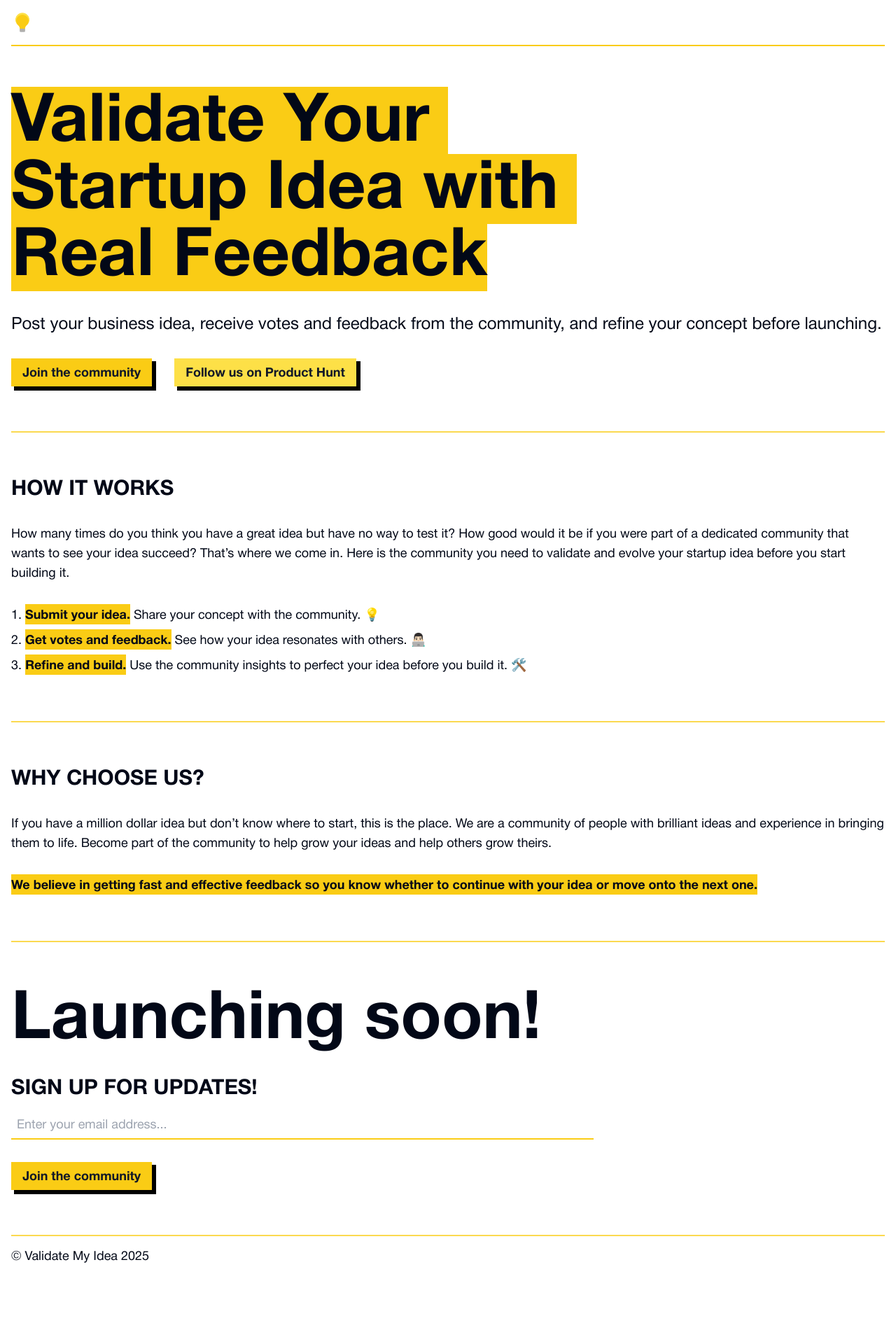
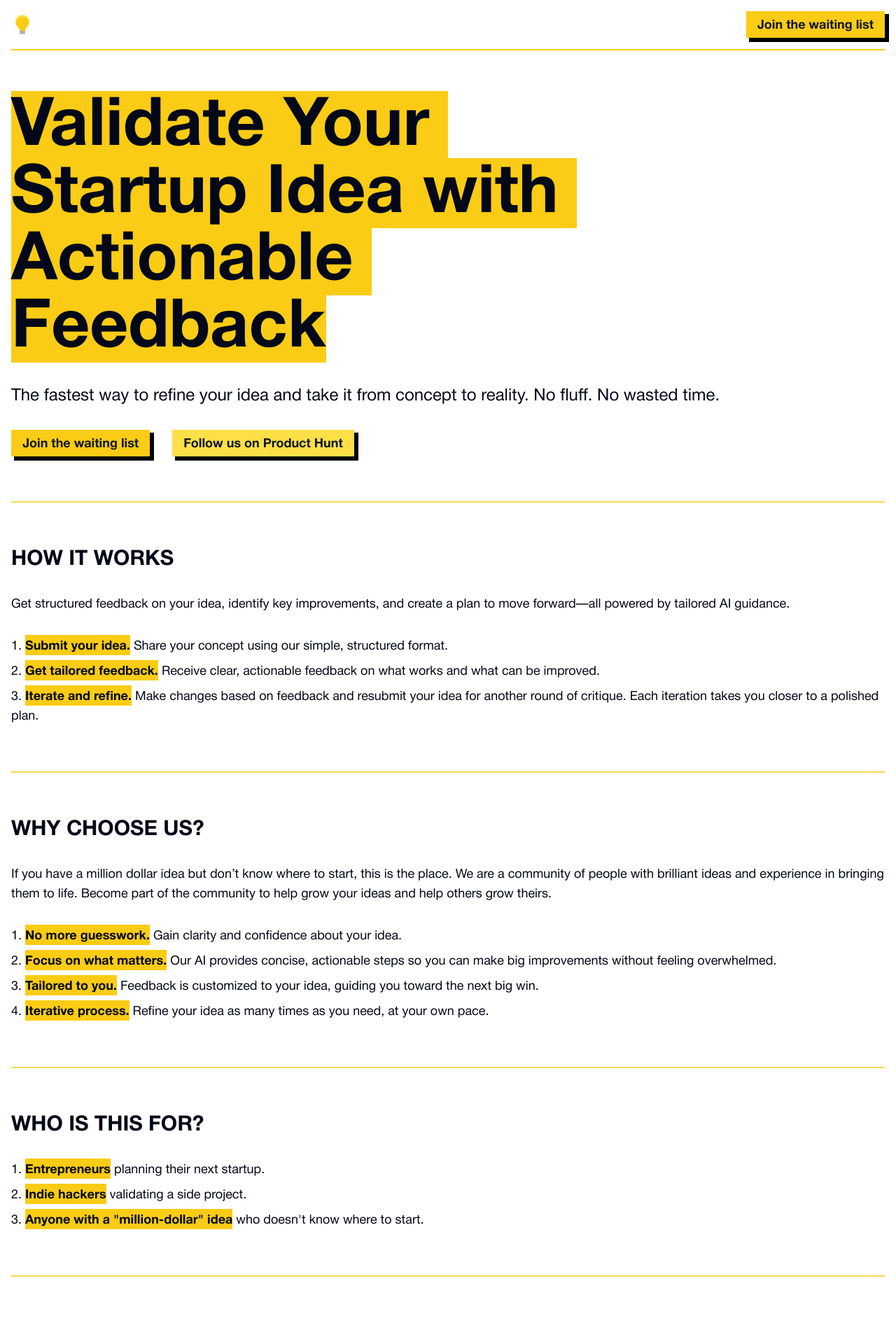
Before and after one commit to jackchristian1995/validate-my-idea, a Nuxt app: page / in a window 1280 px wide. Shown: the top 1890 px of the page at 70% size. Before the commit the page ends 1826 px from the top, so only its background shows below. Built offline with nearby package versions, Linux system fonts and the light colour scheme.

Commit message:
landing page updates

```diff
--- a/app.vue
+++ b/app.vue
@@ -1,10 +1,11 @@
 <template>
   <div class="w-full wrapper">
-    <header class="fixed top-0 left-0 z-50 max-w-screen-2xl px-4 w-full mx-auto">
+    <header class="fixed top-0 left-1/2 -translate-x-1/2 z-50 max-w-screen-2xl px-4 w-full mx-auto">
       <nav class="flex flex-row items-center justify-between py-4 w-full bg-background border-b-2 border-yellow-400">
         <nuxt-link to="/" class="leading-none">
           <img class="h-8 w-auto" src="/logos/validate-my-idea-logo-transparent.png" alt="Validate My Idea logo" />
         </nuxt-link>
+        <nuxt-link to="#sign-up" class="cta">Join the waiting list</nuxt-link>
       </nav>
     </header>
     <main class="max-w-screen-2xl px-4 w-full mx-auto">
@@ -18,6 +19,6 @@
 
 <style scoped>
 .wrapper {
-  padding-top: calc((2 * 1rem) + 2rem); /* header padding + logo height */
+  padding-top: 70px; /* nav height */
 }
 </style>
--- a/assets/css/tailwind.css
+++ b/assets/css/tailwind.css
@@ -92,7 +92,7 @@
 
   /* Element Styles */
   h1 {
-    @apply text-4xl lg:text-8xl font-bold mb-8 lg:w-2/3;
+    @apply text-4xl lg:text-8xl font-bold mb-8;
   }
 
   h2 {
@@ -127,7 +127,8 @@
 
   /* Class Styles */
   .cta {
-    @apply inline-block relative z-10 w-auto px-4 pt-2 pb-1 text-center font-bold text-base lg:text-lg bg-yellow-400 text-gray-900 leading-none shadow-block transition-shadow;
+    @apply inline-block relative z-10 w-auto px-4 py-3 pb-2 text-center font-bold text-base lg:text-lg bg-yellow-400 text-gray-900 leading-none shadow-block transition-shadow;
     @apply hover:shadow-block-hover;
+    line-height: 1;
   }
 }
--- a/pages/index.vue
+++ b/pages/index.vue
@@ -1,37 +1,37 @@
 <template>
   <div>
     <page-section>
-      <h1>
-        <strong>Validate Your Startup&nbsp;Idea with Real&nbsp;Feedback</strong>
+      <h1 class="md:w-3/4 xl:w-2/3">
+        <strong>Validate Your Startup&nbsp;Idea with Actionable Feedback</strong>
       </h1>
       <p class="text-xl lg:text-2xl">
-        Post your business idea, receive votes and feedback from the community, and refine your concept before launching.
+        The fastest way to refine your idea and take it from concept to reality. No fluff. No wasted time.
       </p>
       <div class="flex flex-col lg:flex-row lg:space-x-8 space-y-8 lg:space-y-0 justify-start items-start">
         <nuxt-link to="#sign-up" class="cta">
-          Join the community
+          Join the waiting list
         </nuxt-link>
-        <a href="#" class="cta bg-yellow-300">
+        <a href="https://www.producthunt.com/products/validate-my-idea-2" target="_blank" class="cta bg-yellow-300">
           Follow us on Product Hunt
         </a>
       </div>
     </page-section>
     <page-section>
       <h2>
-        How it works
+        How It Works
       </h2>
       <p>
-        How many times do you think you have a great idea but have no way to test it? How good would it be if you were part of a dedicated community that wants to see your idea succeed? That’s where we come in. Here is the community you need to validate and evolve your startup idea before you start building it.
+        Get structured feedback on your idea, identify key improvements, and create a plan to move forward—all powered by tailored AI guidance.
       </p>
       <ol>
         <li>
-          <strong>Submit your idea.</strong> Share your concept with the community.&nbsp;💡
+          <strong>Submit your idea.</strong> Share your concept using our simple, structured format.
         </li>
         <li>
-          <strong>Get votes and feedback.</strong> See how your idea resonates with others.&nbsp;👨🏻‍💻
+          <strong>Get tailored feedback.</strong> Receive clear, actionable feedback on what works and what can be improved.
         </li>
         <li>
-          <strong>Refine and build.</strong> Use the community insights to perfect your idea before you build it.&nbsp;🛠️
+          <strong>Iterate and refine.</strong> Make changes based on feedback and resubmit your idea for another round of critique. Each iteration takes you closer to a polished plan.
         </li>
       </ol>
     </page-section>
@@ -40,14 +40,39 @@
       <p>
         If you have a million dollar idea but don’t know where to start, this is the place. We are a community of people with brilliant ideas and experience in bringing them to life. Become part of the community to help grow your ideas and help others grow theirs.
       </p>
-      <p>
-        <strong>We believe in getting fast and effective feedback so you know whether to continue with your idea or move onto the next one.</strong>
-      </p>
+      <ol>
+        <li>
+          <strong>No more guesswork.</strong> Gain clarity and confidence about your idea.
+        </li>
+        <li>
+          <strong>Focus on what matters.</strong> Our AI provides concise, actionable steps so you can make big improvements without feeling overwhelmed.
+        </li>
+        <li>
+          <strong>Tailored to you.</strong> Feedback is customized to your idea, guiding you toward the next big win.
+        </li>
+        <li>
+          <strong>Iterative process.</strong> Refine your idea as many times as you need, at your own pace.
+        </li>
+      </ol>
+    </page-section>
+    <page-section>
+      <h2>Who is this for?</h2>
+      <ol>
+        <li>
+          <strong>Entrepreneurs</strong> planning their next startup.
+        </li>
+        <li>
+          <strong>Indie hackers</strong> validating a side project.
+        </li>
+        <li>
+          <strong>Anyone with a "million-dollar" idea</strong> who doesn't know where to start.
+        </li>
+      </ol>
     </page-section>
     <page-section>
       <h2 class="text-4xl lg:text-8xl normal-case font-bold mb-8">Launching soon!</h2>
       <h3 class="text-xl lg:text-3xl uppercase mb-4 font-bold">Sign up for updates!</h3>
-      <netlify-form class="lg:w-2/3" submit-label="Join the community" form-name="sign-up" success-message="Thanks for signing up! We will update you as soon as we have any news about Validate My Idea.">
+      <netlify-form class="lg:w-2/3" submit-label="Sign up" form-name="sign-up" success-message="Thanks for signing up! We will update you as soon as we have any news about Validate My Idea.">
         <label for="email" class="block mb-8">
           <p class="sr-only">Enter your email address...</p>
           <input type="email" name="email" id="email" placeholder="Enter your email address..." required />
```
